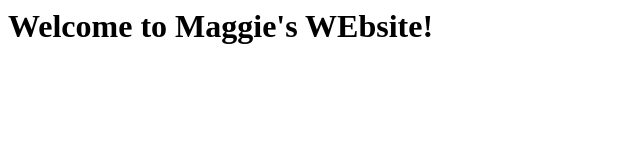
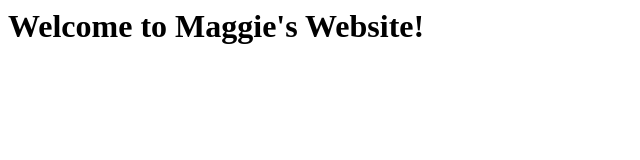
Before and after one commit to mtmcphail/mtmcphail.github.io, a plain HTML site: page index.html in a window 1280 px wide. Shown: the full height of the page, 0-640 px from the left. Drawn offline with Linux system fonts and the light colour scheme.

Commit message:
Update index.html

```diff
--- a/index.html
+++ b/index.html
@@ -1,3 +1,3 @@
 <html>
-<h1> Welcome to Maggie's WEbsite! </h1>
+<h1> Welcome to Maggie's Website! </h1>
 </html>
```
